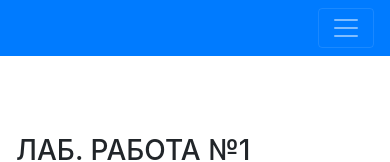
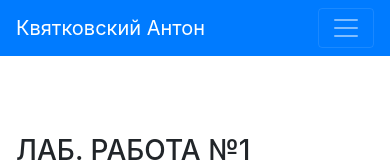
Before and after one commit to Toxa-man/site, a website with bundled scripts: page html/tasks.html in a window 390 px wide. Shown: the top 162 px of the page. Built offline with nearby package versions, Linux system fonts and the light colour scheme; a web font is replaced by a local one.

Commit message:
Another renamed

```diff
--- a/html/tasks.html
+++ b/html/tasks.html
@@ -27,7 +27,7 @@
 
     <nav class="navbar navbar-expand-lg navbar-dark bg-primary fixed-top" id="sideNav">
         <a class="navbar-brand js-scroll-trigger" href="index.html">
-          <span class="d-block d-lg-none"></span>
+          <span class="d-block d-lg-none">Квятковский Антон</span>
           <span class="d-none d-lg-block">
             <img class="img-fluid img-profile rounded-circle mx-auto mb-2" src="img/profile.jpg" alt="">
           </span>
```
